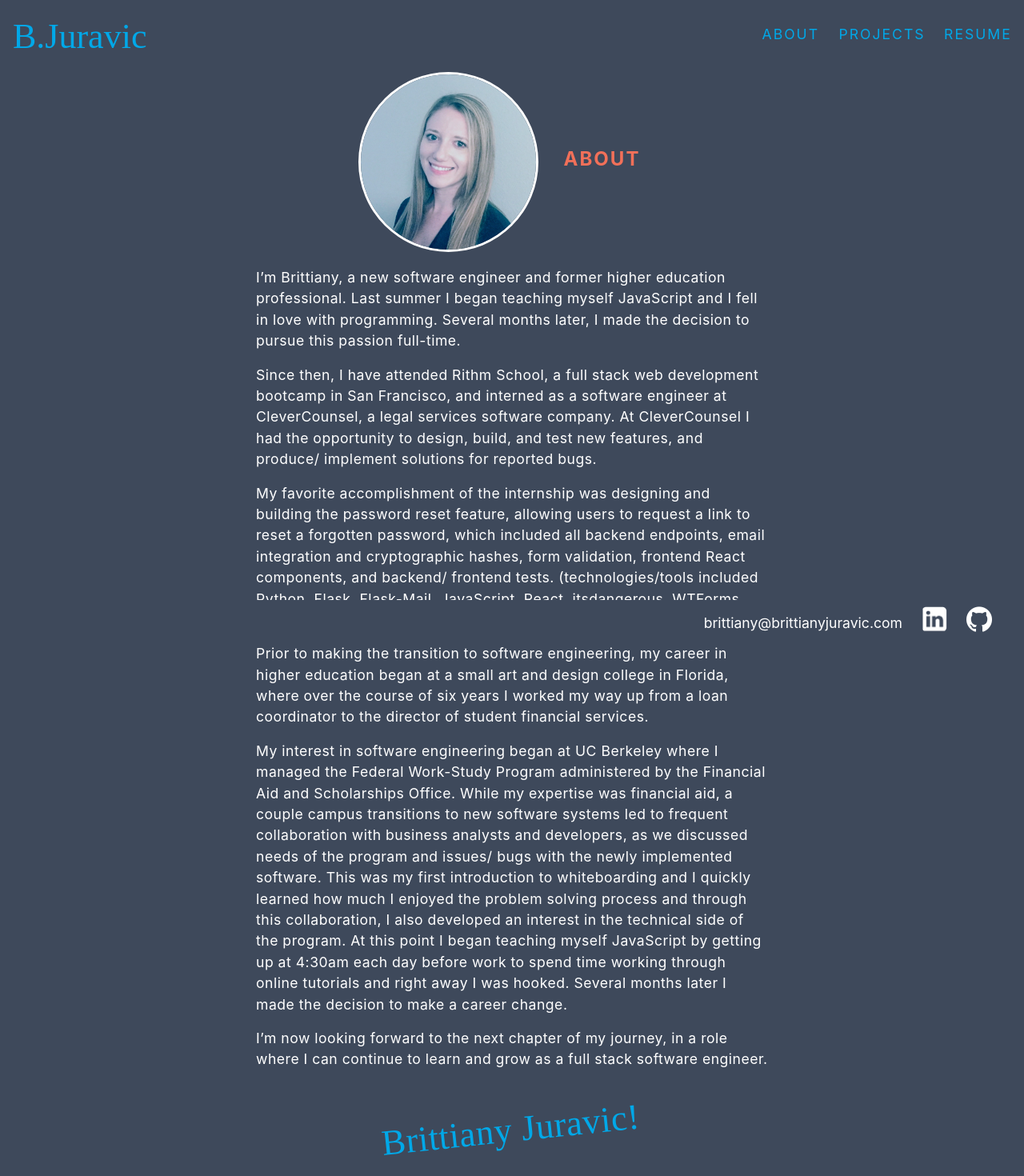
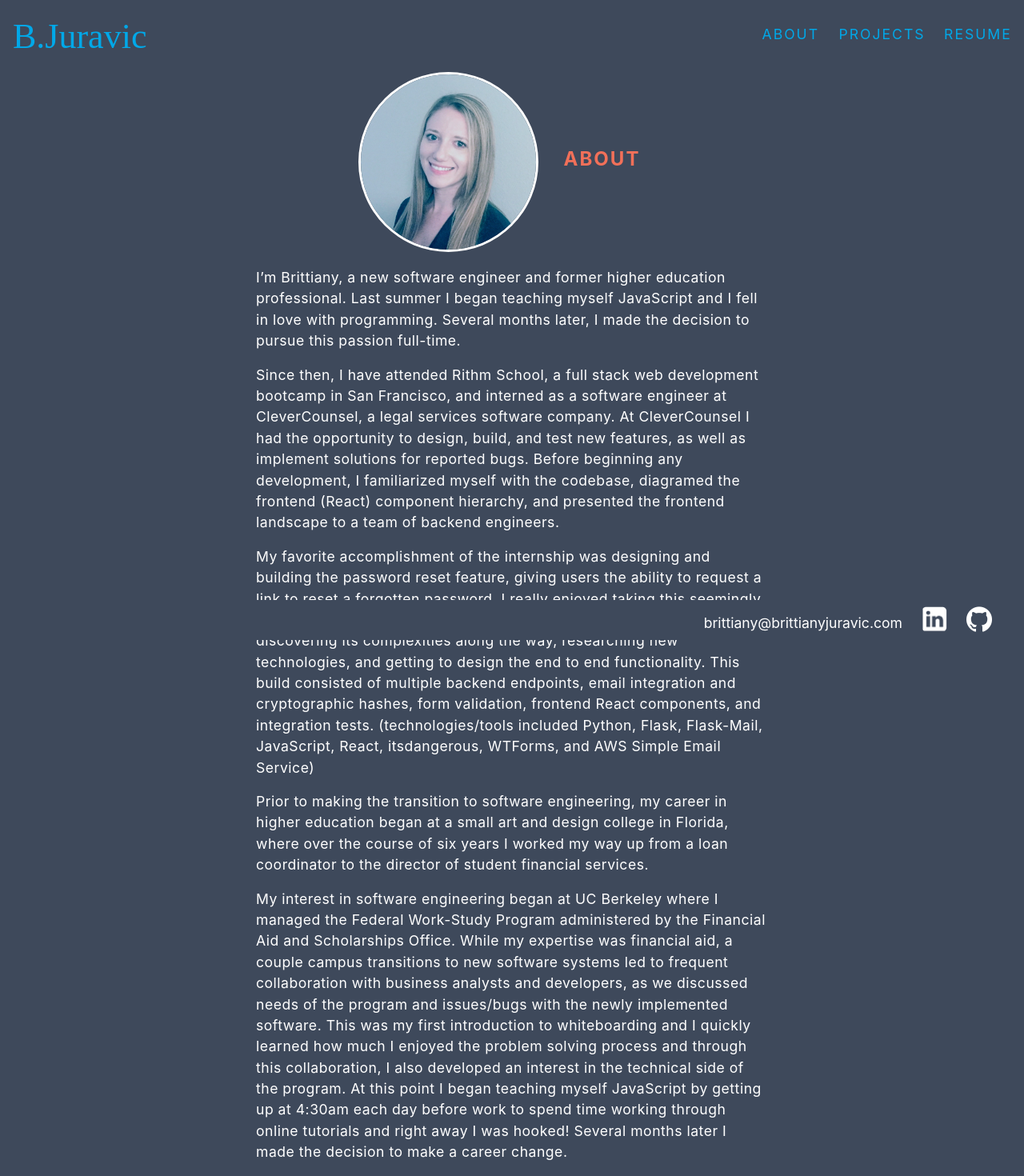
Before and after one commit to b-juravic/personal-website, a React (Create React App) app: page / in a window 1280 px wide. Shown: the top 1470 px of the page at 80% size. Built offline with nearby package versions, Linux system fonts and the light colour scheme; a web font is replaced by a local one.

Commit message:
updates made to About content

```diff
--- a/src/about-content.js
+++ b/src/about-content.js
@@ -2,12 +2,12 @@
 
 export const aboutP1 = "I’m Brittiany,  a new software engineer and former higher education professional. Last summer I began teaching myself JavaScript and I fell in love with programming. Several months later, I made the decision to pursue this passion full-time."
 
-export const aboutP2 = "Since then, I have attended Rithm School, a full stack web development bootcamp in San Francisco, and interned as a software engineer at CleverCounsel, a legal services software company. At CleverCounsel I had the opportunity to design, build, and test new features, and produce/ implement solutions for reported bugs."
+export const aboutP2 = "Since then, I have attended Rithm School, a full stack web development bootcamp in San Francisco, and interned as a software engineer at CleverCounsel, a legal services software company. At CleverCounsel I had the opportunity to design, build, and test new features, as well as implement solutions for reported bugs. Before beginning any development, I familiarized myself with the codebase, diagramed the frontend (React) component hierarchy, and presented the frontend landscape to a team of backend engineers."
 
-export const aboutP3 = "My favorite accomplishment of the internship was designing and building the password reset feature, allowing users to request a link to reset a forgotten password, which included all backend endpoints, email integration and cryptographic hashes, form validation, frontend React components, and backend/ frontend tests. (technologies/tools included Python, Flask, Flask-Mail, JavaScript, React, itsdangerous, WTForms, and AWS Simple Email Service)"
+export const aboutP3 = "My favorite accomplishment of the internship was designing and building the password reset feature, giving users the ability to request a link to reset a forgotten password. I really enjoyed taking this seemingly simple feature and breaking it into small programmable tasks while discovering its complexities along the way, researching new technologies, and getting to design the end to end functionality. This build consisted of multiple backend endpoints, email integration and cryptographic hashes, form validation, frontend React components, and integration tests. (technologies/tools included Python, Flask, Flask-Mail, JavaScript, React, itsdangerous, WTForms, and AWS Simple Email Service)"
 
 export const aboutP4 = "Prior to making the transition to software engineering, my career in higher education began at a small art and design college in Florida, where over the course of six years I worked my way up from a loan coordinator to the director of student financial services."
 
-export const aboutP5 = "My interest in software engineering began at UC Berkeley where I managed the Federal Work-Study Program administered by the Financial Aid and Scholarships Office. While my expertise was financial aid, a couple campus transitions to new software systems led to frequent collaboration with business analysts and developers, as we discussed needs of the program and issues/ bugs with the newly implemented software. This was my first introduction to whiteboarding and I quickly learned how much I enjoyed the problem solving process and through this collaboration, I also developed an interest in the technical side of the program. At this point I began teaching myself JavaScript by  getting up at 4:30am each day before work to spend time working through online tutorials and right away I was hooked. Several months later I made the decision to make a career change."
+export const aboutP5 = "My interest in software engineering began at UC Berkeley where I managed the Federal Work-Study Program administered by the Financial Aid and Scholarships Office. While my expertise was financial aid, a couple campus transitions to new software systems led to frequent collaboration with business analysts and developers, as we discussed needs of the program and issues/bugs with the newly implemented software. This was my first introduction to whiteboarding and I quickly learned how much I enjoyed the problem solving process and through this collaboration, I also developed an interest in the technical side of the program. At this point I began teaching myself JavaScript by  getting up at 4:30am each day before work to spend time working through online tutorials and right away I was hooked! Several months later I made the decision to make a career change."
 
-export const aboutP6 = "I’m now looking forward to the next chapter of my journey, in a role where I can continue to learn and grow as a full stack software engineer."
+export const aboutP6 = "I’m now looking forward to the next chapter of my journey, in a role where I can continue to learn and grow as a full stack software engineer. My experience consists of JavaScript (including vanilla, jQuery, React), HTML, CSS (including Bootstrap) on the frontend, JavaScript (Node/Express) and Python (Flask) on the backend, and PostgreSQL as well as MySQL databases. I have really enjoyed learning all the technologies I’ve been exposed to so far and I’m excited to continue learning more throughout my career."
```
